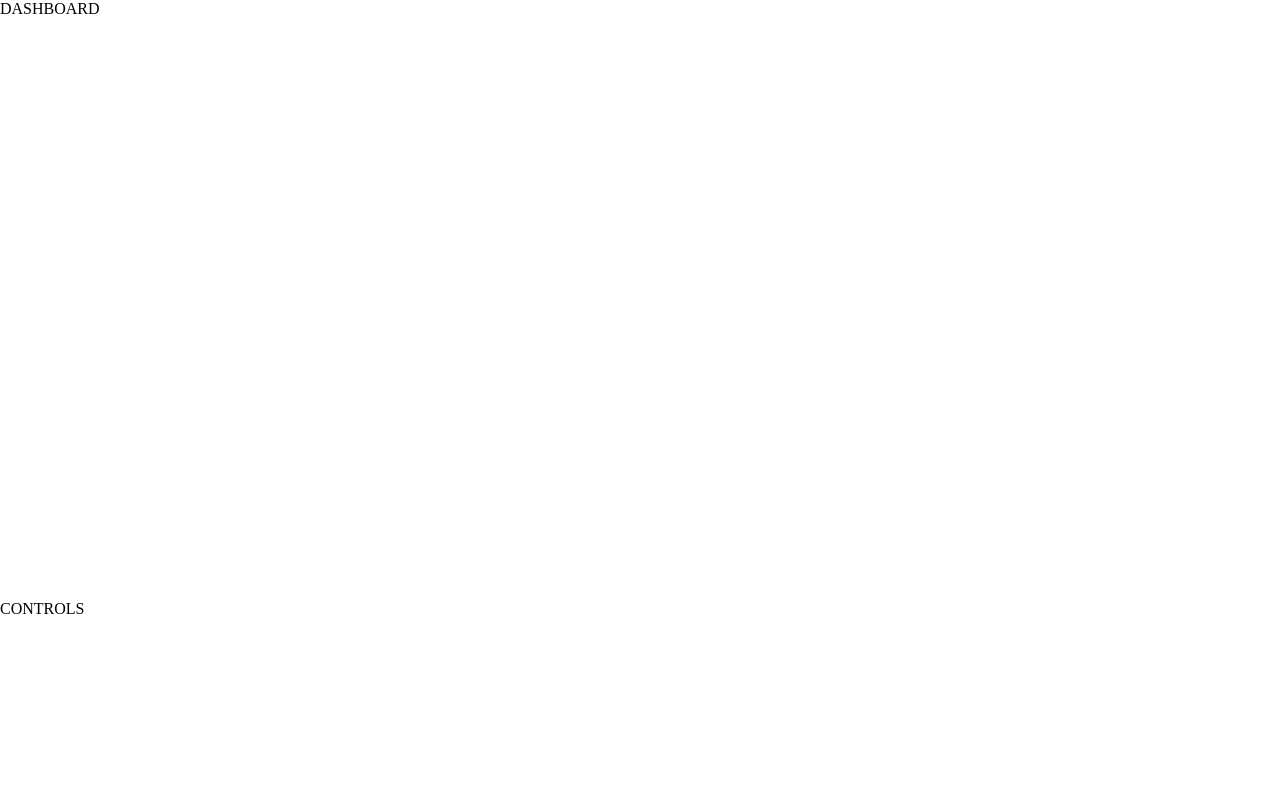
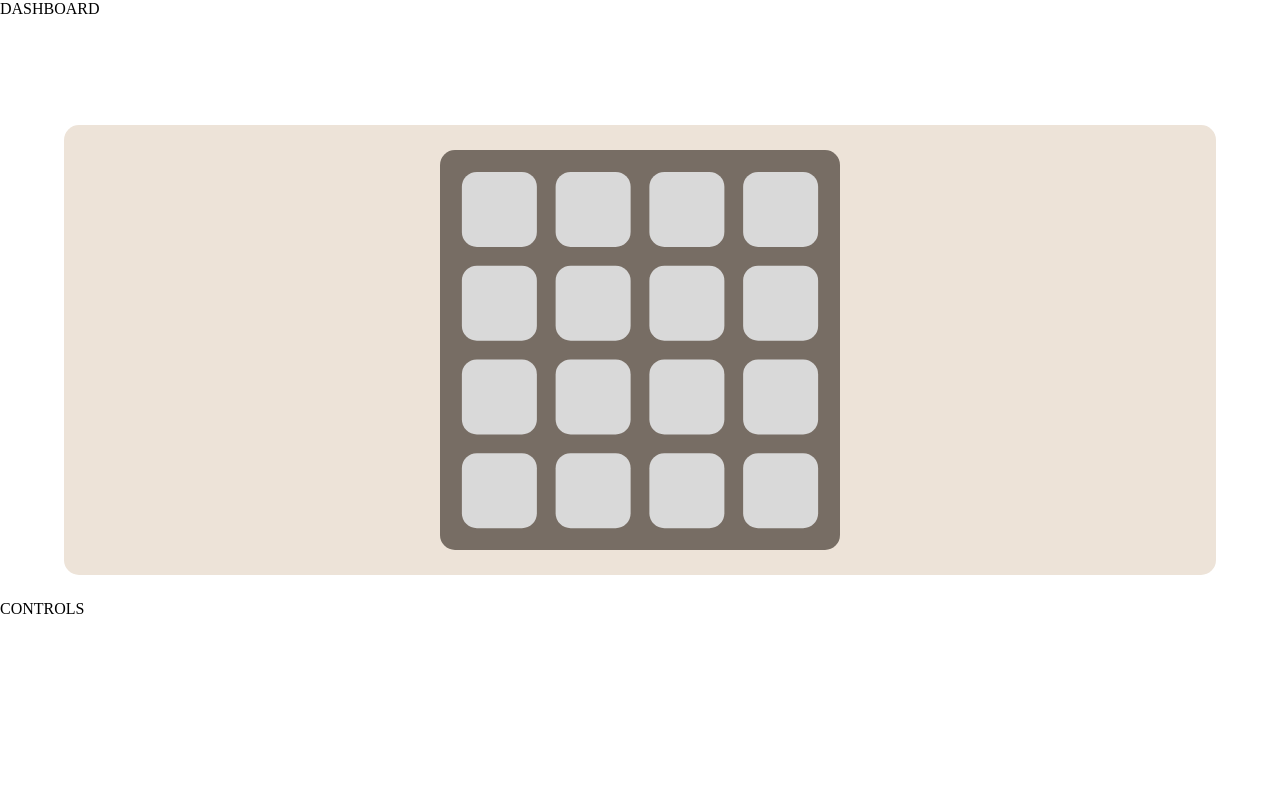
Before and after one commit to Bepely/2048, a website built with Vite: page index.html in a window 1280 px wide. Built offline with nearby package versions, Linux system fonts and the light colour scheme.

Commit message:
Main display
Got a main display

```diff
--- /dev/null
+++ b/scripts/apperance/gameDisplay.js
@@ -0,0 +1,36 @@
+//This script is about Drawing the grid and blocks on it
+import { getRect, getText1, getGroup } from "../elements";
+import { grid } from "../state/gridState";
+
+export const setGameDisplay = () => {
+  const svgCanvas = document.getElementById("svgCanvas");
+
+  const canvasWidth = svgCanvas.clientWidth;
+  const canvasHeight = svgCanvas.clientHeight;
+  const canvasRatio = canvasWidth / canvasHeight;
+
+  const displayWidth = canvasHeight * 0.75;
+  const displayHeight = canvasHeight * 0.75;
+
+  const displayX = (canvasWidth - displayWidth * 0.95) / 2;
+  const displayY = (canvasHeight - displayHeight * 0.95) / 2;
+
+  const gameField = getGroup();
+
+  for (let i = 0; i < grid.getMatrix().length; i++) {
+    for (let j = 0; j < grid.getMatrix().length; j++) {
+      const block = getRect(
+        displayX + (displayWidth / grid.getMatrix().length) * j,
+        displayY + (displayHeight / grid.getMatrix().length) * i,
+        (displayWidth * 0.8) / grid.getMatrix().length,
+        (displayHeight * 0.8) / grid.getMatrix().length
+      );
+      block.setAttribute("fill", "#D9D9D9");
+      block.setAttribute("class", "blankBlock");
+
+      gameField.appendChild(block);
+    }
+  }
+
+  svgCanvas.appendChild(gameField);
+};
--- a/scripts/apperance/grid.js
+++ /dev/null
@@ -1 +0,0 @@
-//This script is about Drawing the grid and blocks on it
--- /dev/null
+++ b/scripts/apperance/mainDisplay.js
@@ -0,0 +1,33 @@
+//this script sets up an overall display
+import { getRect, getGroup } from "../elements";
+
+export const setDisplay = () => {
+  const svgCanvas = document.getElementById("svgCanvas");
+
+  let width = svgCanvas.clientWidth;
+  let height = svgCanvas.clientHeight;
+
+  const card = getRect(width * 0.05, height * 0.05, width * 0.9, height * 0.9);
+
+  const setCardPos = (toSetCard, startX, startY, width, height) => {
+    toSetCard.setAttribute("width", width);
+    toSetCard.setAttribute("height", height);
+    toSetCard.setAttribute("x", startX);
+    toSetCard.setAttribute("y", startY);
+  };
+  const displayBack = card;
+  displayBack.setAttribute("fill", "#ede3d8");
+  svgCanvas.appendChild(displayBack);
+
+  const gameFieldBack = card.cloneNode();
+  setCardPos(
+    gameFieldBack,
+    (width - height * 0.8) * 0.5,
+    (height - height * 0.8) * 0.5,
+    height * 0.8,
+    height * 0.8
+  );
+  gameFieldBack.setAttribute("fill", "#776d64");
+
+  svgCanvas.appendChild(gameFieldBack);
+};
--- a/scripts/elements.js
+++ b/scripts/elements.js
@@ -1,6 +1,7 @@
 //This script is about creating and handling elements.
 let bodyWidth = 0;
 let bodyHeight = 0;
+const svgNS = "http://www.w3.org/2000/svg";
 
 //creating an svg element
 export const setSvg = () => {
@@ -8,10 +9,42 @@ export const setSvg = () => {
   let svg = document.createElementNS(svgns, "svg");
   svg.setAttribute("width", "100%");
   svg.setAttribute("height", "100%");
+  svg.setAttribute("id", "svgCanvas");
   document.querySelector(".display").appendChild(svg);
 
-  bodyWidth = svg.clientWidth;
-  bodyHeight = svg.clientHeight;
+  return svg;
+};
 
-  return { svg, bodyWidth, bodyHeight };
+export const getLine = (startX, startY, endX, endY) => {
+  const line = document.createElementNS(svgNS, "line");
+  line.setAttribute("x1", `${startX}`);
+  line.setAttribute("x2", `${endX}`);
+  line.setAttribute("y1", `${startY}`);
+  line.setAttribute("y2", `${endY}`);
+  line.setAttribute("stroke", "black");
+  line.setAttribute("stroke-width", "2");
+  line.setAttribute("fill", "none");
+  return line;
 };
+
+export const getRect = (x, y, width, height) => {
+  const rect = document.createElementNS(svgNS, "rect");
+  rect.setAttribute("x", `${x}`);
+  rect.setAttribute("y", `${y}`);
+  rect.setAttribute("width", `${width}`);
+  rect.setAttribute("height", `${height}`);
+  rect.setAttribute("stroke", "none");
+  rect.setAttribute("fill", "transparent");
+  rect.setAttribute("rx", 15);
+  return rect;
+};
+
+export const getText1 = () => {
+  const text = document.createElementNS(svgNS, "text");
+  return text;
+};
+
+export const getGroup = () => {
+  const group = document.createElementNS(svgNS, "g");
+  return group;
+};
--- a/scripts/main.js
+++ b/scripts/main.js
@@ -3,11 +3,13 @@
 import { setSvg } from "./elements";
 import { setMatrix } from "./mechanics/matrix";
 import { movement } from "./mechanics/movement";
-
-
+import { setDisplay } from "./apperance/mainDisplay";
+import { setGameDisplay } from "./apperance/gameDisplay";
 
 import "../styles/main.css";
 
 setSvg();
-setMatrix()
+setMatrix();
+setDisplay();
+setGameDisplay();
 movement();
--- a/scripts/state/gridState.js
+++ b/scripts/state/gridState.js
@@ -1,10 +1,13 @@
 //This script is about a current state of the grid
 export const grid = {
+
+
+
   matrix: [],
   setMatrix: (e) => {
     grid.matrix = e;
   },
   getMatrix: () => {
     return grid.matrix;
-  },
+  }
 };
--- a/styles/main.css
+++ b/styles/main.css
@@ -1,7 +1,6 @@
 @import url("./layout.css");
 @import url("./text.css");
 @import url("./containers.css");
-
 
 * {
   margin: 0;
```
Also changed, not shown: public/gameDisplay.svg (added).
